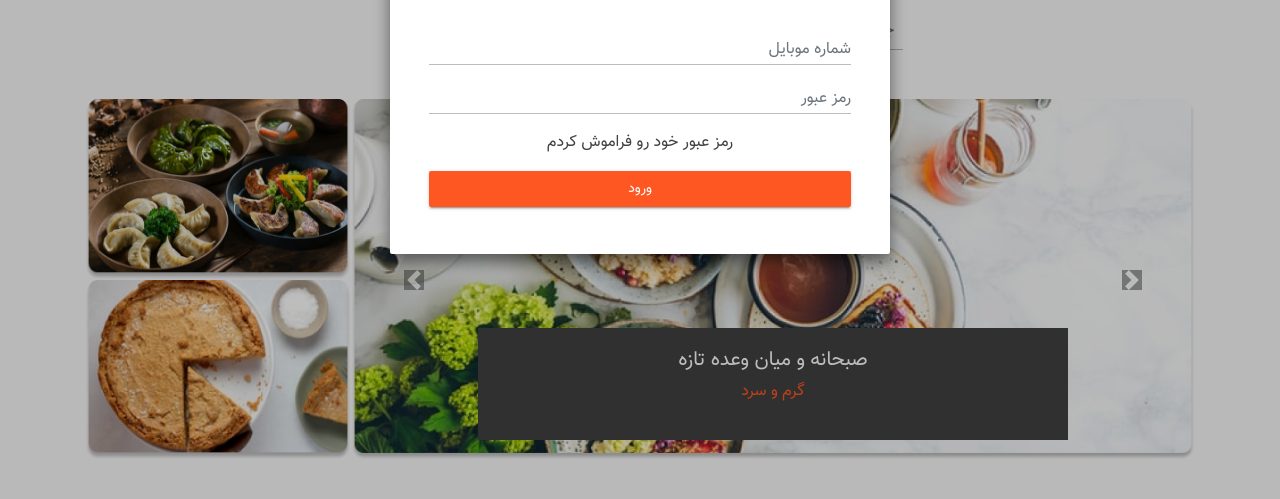
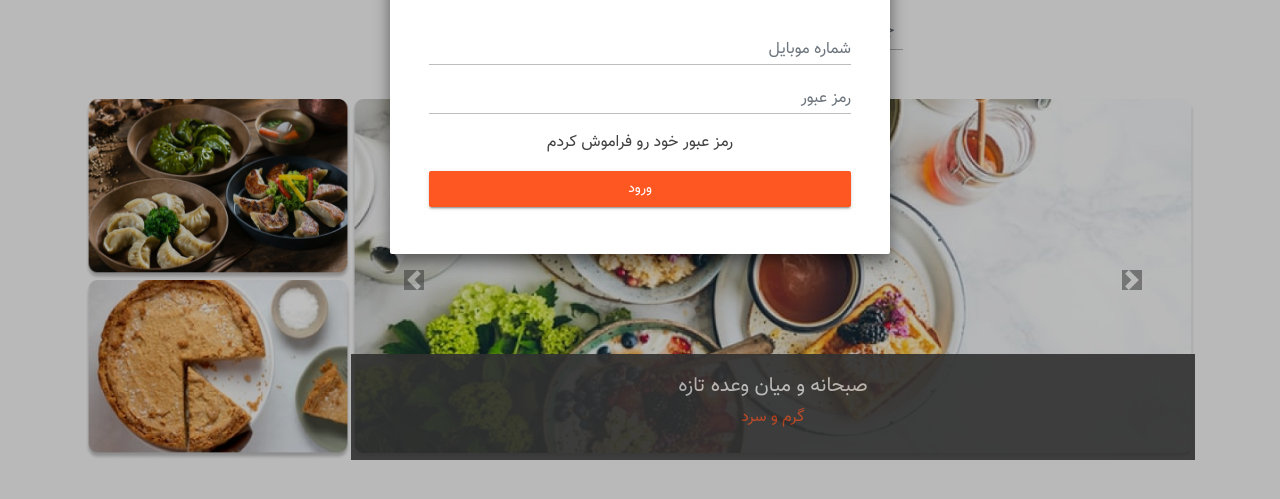
Before and after one commit to wizard7878/Nashta, a plain HTML site: page index.html in a window 1280 px wide. Both pictures are taken after a click on the link "ورود". Shown: the part 96-595 px from the top of the page. Drawn offline with nearby package versions, Linux system fonts and the light colour scheme.

Commit message:
fix slidebar caption

```diff
--- a/assets/css/style.css
+++ b/assets/css/style.css
@@ -84,3 +84,13 @@ body{
   .card{
       cursor: pointer;
   }
+
+
+
+  .carousel-caption{
+  margin-right: -15%;
+  margin-bottom: -3%;
+  opacity: .9;
+  width: 100%;
+  position: absolute;
+}
--- a/index.html
+++ b/index.html
@@ -159,21 +159,21 @@
             <div class="carousel-inner">
               <div class="carousel-item active">
                 <img class="d-block w-100" src="assets/img/Rectangle 60.png" alt="First slide">
-                <div class="carousel-caption d-none d-md-block bg-dark">
+                <div class="carousel-caption  d-none d-md-block bg-dark">
                   <h5>صبحانه و میان وعده تازه</h5>
                   <p class="text-warning">گرم و سرد</p>
               </div>
               </div>
               <div class="carousel-item">
                 <img class="d-block w-100" src="assets/img/Rectangle 60.png" alt="Second slide">
-                <div class="carousel-caption d-none d-md-block bg-dark">
+                <div class="carousel-caption d-none d-sm-block bg-dark">
                   <h5>صبحانه و میان وعده تازه</h5>
                   <p class="text-warning">گرم و سرد</p>
               </div>
               </div>
               <div class="carousel-item">
                 <img class="d-block w-100" src="assets/img/Rectangle 60.png" alt="Third slide">
-                <div class="carousel-caption d-none d-md-block bg-dark">
+                <div class="carousel-caption d-none d-sm-block bg-dark">
                   <h5>صبحانه و میان وعده تازه</h5>
                   <p class="text-warning">گرم و سرد</p>
               </div>
```
